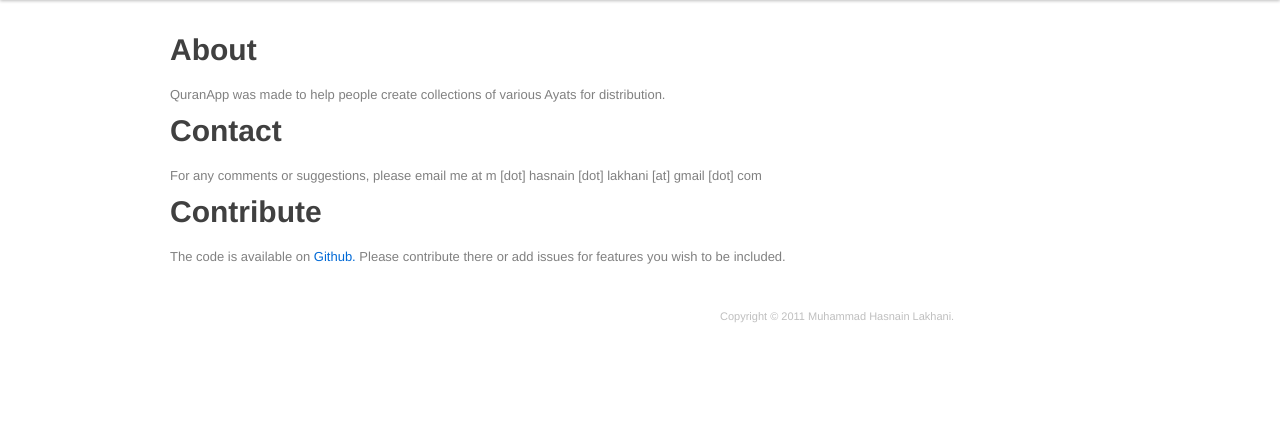
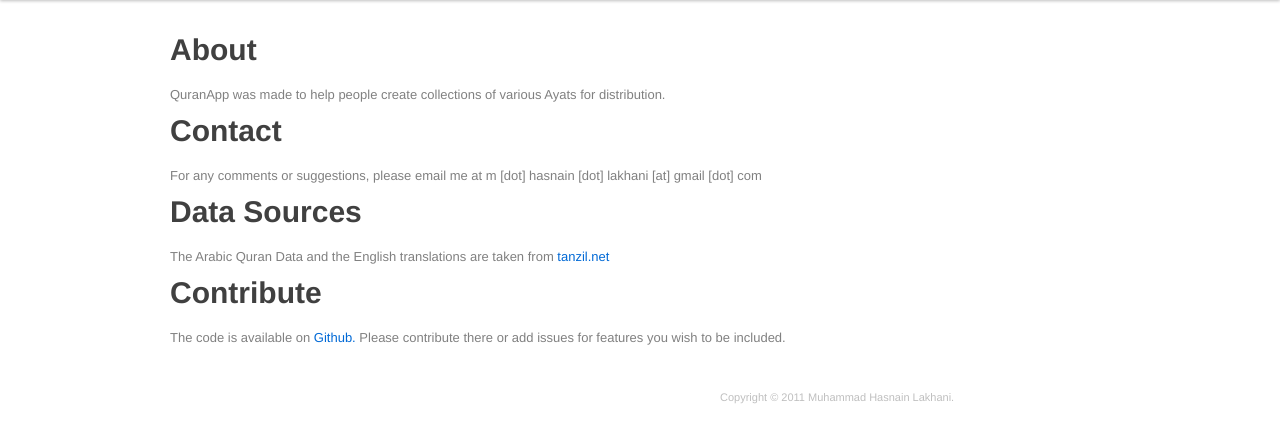
Before and after one commit to mhlakhani/quranapp, a Flask app: page /about in a window 1280 px wide. Shown: the part 40-483 px from the top of the page. Run offline with Flask 2, Linux system fonts and the light colour scheme; style sheets or scripts are compiled from the project's sources; parts of the project's set-up code (start-up, migrations or seed data) failed here and were passed over; some libraries are stand-ins or nearby versions.

Commit message:
Added link to tanzil.net on the about page.

```diff
--- a/quranapp/templates/about.html
+++ b/quranapp/templates/about.html
@@ -11,6 +11,8 @@
 	<p>QuranApp was made to help people create collections of various Ayats for distribution.</p>
     <h1>Contact</h1>
     <p>For any comments or suggestions, please email me at m [dot] hasnain [dot] lakhani [at] gmail [dot] com</p>
+    <h1>Data Sources</h1>
+    <p>The Arabic Quran Data and the English translations are taken from <a href="http://tanzil.net">tanzil.net</a></p>
     <h1>Contribute</h1>
     <p>The code is available on <a href="https://github.com/mhlakhani/quranapp">Github.</a> Please contribute there or add issues for features you wish to be included.</p>
 </div>
```
